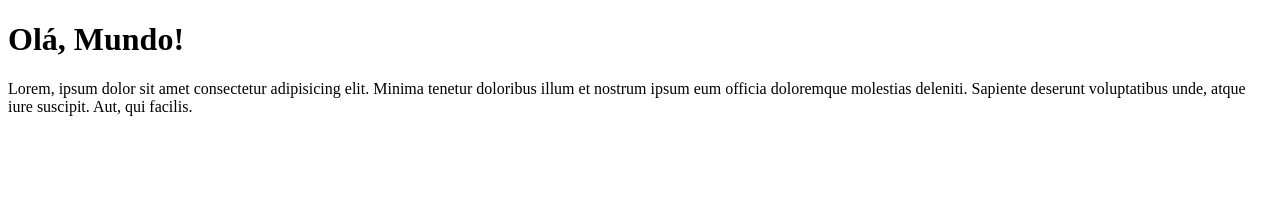
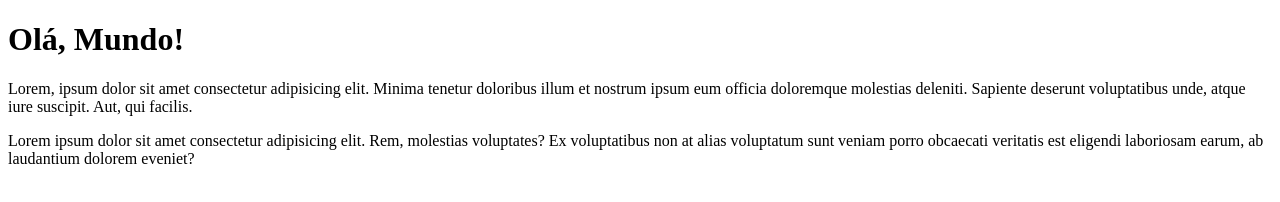
Before and after one commit to Felipe-Augusto-Correia/Ola-Mundo, a plain HTML site: page site-exemplo/index.html in a window 1280 px wide. Drawn offline with Linux system fonts and the light colour scheme.

Commit message:
Adicionei um parágrafo

```diff
--- a/site-exemplo/index.html
+++ b/site-exemplo/index.html
@@ -9,5 +9,6 @@
 <body>
      <h1>Olá, Mundo!</h1>
      <p>Lorem, ipsum dolor sit amet consectetur adipisicing elit. Minima tenetur doloribus illum et nostrum ipsum eum officia doloremque molestias deleniti. Sapiente deserunt voluptatibus unde, atque iure suscipit. Aut, qui facilis.</p>
+     <p>Lorem ipsum dolor sit amet consectetur adipisicing elit. Rem, molestias voluptates? Ex voluptatibus non at alias voluptatum sunt veniam porro obcaecati veritatis est eligendi laboriosam earum, ab laudantium dolorem eveniet?</p>
 </body>
 </html>
```
